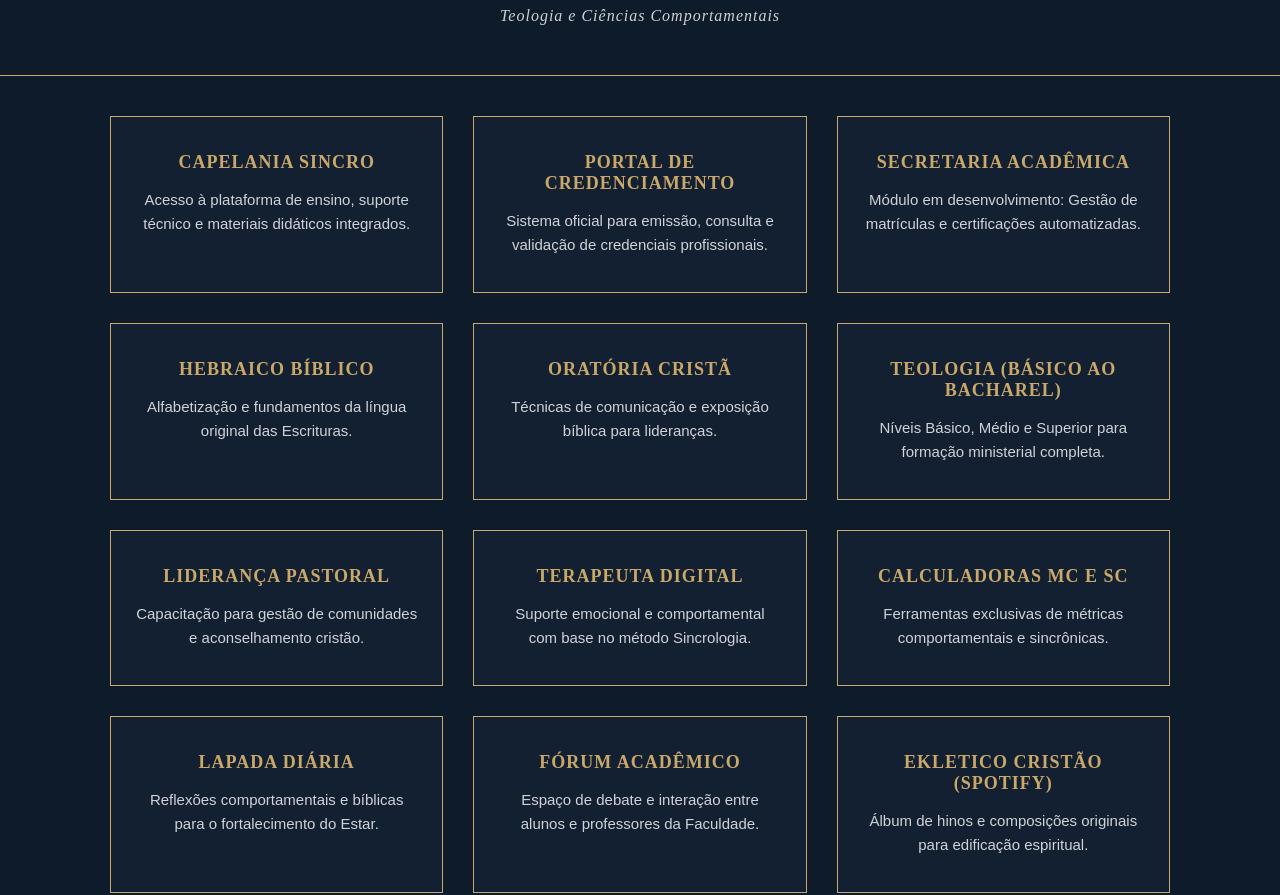
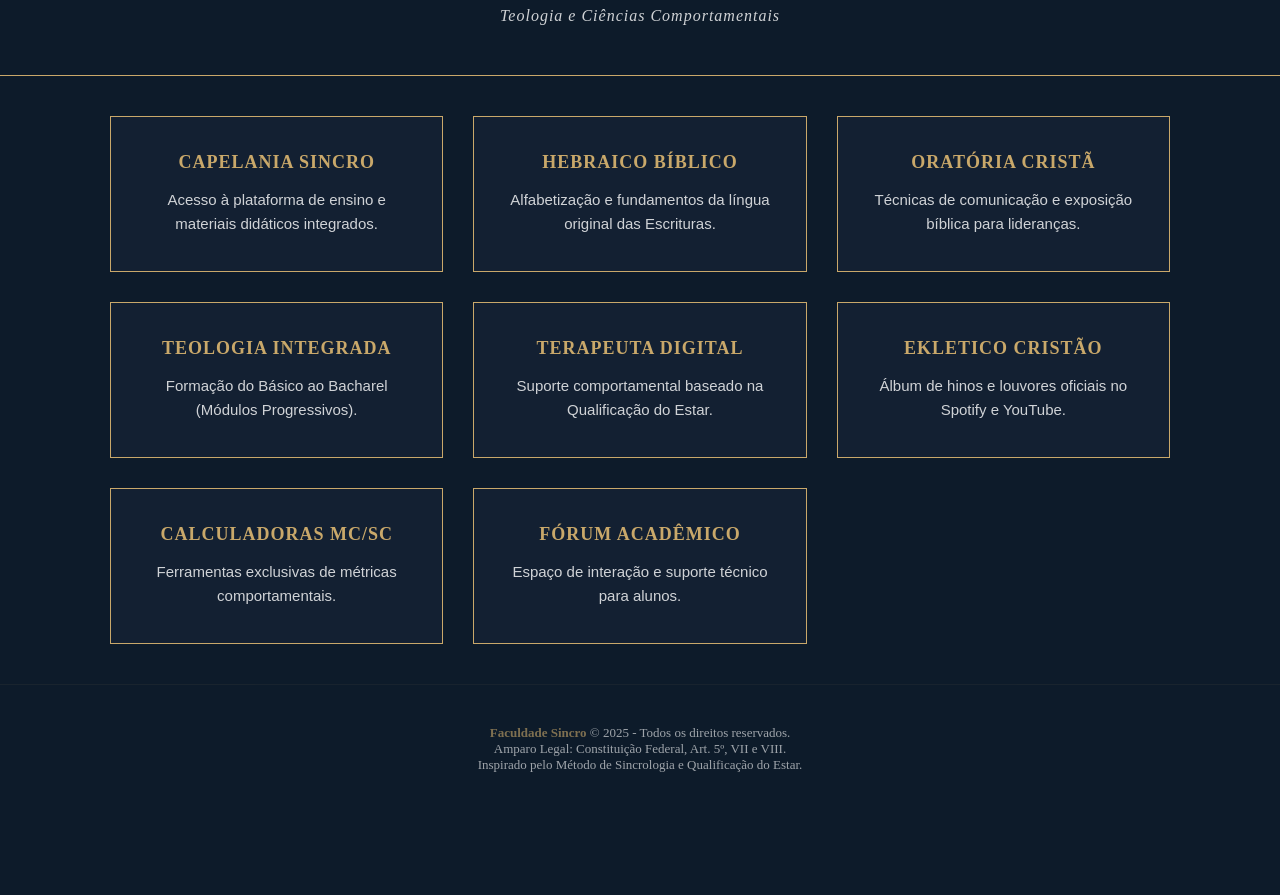
Before and after one commit to escolateologicavance-debug/portal-sincro, a plain HTML site: page index.html in a window 1280 px wide. Shown: the part 95-990 px from the top of the page. After the commit the page ends 908 px from the top, so only its background shows below. Drawn offline with Linux system fonts and the light colour scheme.

Commit message:
Update index.html

```diff
--- a/index.html
+++ b/index.html
@@ -1,116 +1,37 @@
+
  <!DOCTYPE html>
 <html lang="pt-br">
 <head>
     <meta charset="UTF-8">
     <meta name="viewport" content="width=device-width, initial-scale=1.0">
-    <title>Faculdade Sincro</title>
+    <title>Faculdade Sincro | Portal Oficial</title>
+    <link rel="manifest" href="manifest.json">
     <style>
-        body {
-            font-family: 'Times New Roman', serif;
-            background: #0d1b2a;
-            color: #ffffff;
-            margin: 0;
-            display: flex;
-            flex-direction: column;
-            align-items: center;
-            min-height: 100vh;
-        }
-        header {
-            text-align: center;
-            padding: 50px 20px;
-            width: 100%;
-            border-bottom: 1px solid #c9a86a;
-        }
-        h1 {
-            margin: 10px 0;
-            font-size: 28px;
-            text-transform: uppercase;
-            letter-spacing: 2px;
-            font-weight: normal;
-            color: #c9a86a;
-        }
-        .slogan {
-            opacity: 0.8;
-            font-size: 16px;
-            font-style: italic;
-            letter-spacing: 1px;
-            margin-top: 10px;
-        }
-        main.container {
-            display: grid;
-            grid-template-columns: repeat(auto-fit, minmax(320px, 1fr));
-            gap: 30px;
-            padding: 40px 20px;
-            max-width: 1100px;
-            width: 100%;
-            box-sizing: border-box;
-        }
-        .card {
-            background: rgba(27, 38, 59, 0.5);
-            border: 1px solid #c9a86a;
-            padding: 35px 25px;
-            text-align: center;
-            transition: 0.4s;
-            text-decoration: none;
-            color: #ffffff;
-        }
-        .card:hover {
-            background: #1b263b;
-            box-shadow: inset 0 0 15px rgba(201, 168, 106, 0.2);
-            border-width: 2px;
-        }
-        .card-title {
-            color: #c9a86a;
-            font-size: 18px;
-            text-transform: uppercase;
-            letter-spacing: 1px;
-            margin-bottom: 15px;
-            display: block;
-            font-weight: bold;
-        }
-        .card p {
-            font-size: 15px;
-            opacity: 0.8;
-            line-height: 1.6;
-            margin: 0;
-            font-family: Arial, sans-serif;
-        }
-        .footer {
-            margin-top: auto;
-            padding: 40px;
-            font-size: 13px;
-            opacity: 0.6;
-            text-align: center;
-            border-top: 1px solid rgba(201, 168, 106, 0.1);
-            width: 100%;
-            box-sizing: border-box;
-        }
+        body { font-family: 'Times New Roman', serif; background: #0d1b2a; color: #ffffff; margin: 0; display: flex; flex-direction: column; align-items: center; min-height: 100vh; }
+        header { text-align: center; padding: 50px 20px; width: 100%; border-bottom: 1px solid #c9a86a; box-sizing: border-box; }
+        h1 { margin: 10px 0; font-size: 28px; text-transform: uppercase; letter-spacing: 2px; color: #c9a86a; font-weight: normal; }
+        .slogan { opacity: 0.8; font-size: 16px; font-style: italic; letter-spacing: 1px; margin-top: 10px; }
+        .container { display: grid; grid-template-columns: repeat(auto-fit, minmax(320px, 1fr)); gap: 30px; padding: 40px 20px; max-width: 1100px; width: 100%; box-sizing: border-box; }
+        .card { background: rgba(27, 38, 59, 0.5); border: 1px solid #c9a86a; padding: 35px 25px; border-radius: 0; text-align: center; transition: 0.4s; text-decoration: none; color: #ffffff; }
+        .card:hover { background: #1b263b; box-shadow: inset 0 0 15px rgba(201, 168, 106, 0.2); border-width: 2px; }
+        .card-title { color: #c9a86a; font-size: 18px; text-transform: uppercase; letter-spacing: 1px; margin-bottom: 15px; display: block; font-weight: bold; }
+        .card p { font-size: 15px; opacity: 0.8; line-height: 1.6; margin: 0; font-family: Arial, sans-serif; }
+        .footer { margin-top: auto; padding: 40px; font-size: 13px; opacity: 0.6; text-align: center; border-top: 1px solid rgba(201, 168, 106, 0.1); width: 100%; box-sizing: border-box; }
         .footer b { color: #c9a86a; }
-        @media (max-width: 600px) {
-            h1 { font-size: 24px; }
-            .container { padding: 20px; }
-        }
+        @media (max-width: 600px) { h1 { font-size: 24px; } .container { padding: 20px; } }
     </style>
 </head>
 <body>
+
 <header>
     <h1>Faculdade Sincro</h1>
     <div class="slogan">Teologia e Ciências Comportamentais</div>
 </header>
 
-    <main class="container">
-        <!-- Cursos -->
+<div class="container">
     <a href="#" class="card">
         <span class="card-title">Capelania Sincro</span>
-            <p>Acesso à plataforma de ensino, suporte técnico e materiais didáticos integrados.</p>
-        </a>
-        <a href="#" class="card">
-            <span class="card-title">Portal de Credenciamento</span>
-            <p>Sistema oficial para emissão, consulta e validação de credenciais profissionais.</p>
-        </a>
-        <a href="#" class="card">
-            <span class="card-title">Secretaria Acadêmica</span>
-            <p>Módulo em desenvolvimento: Gestão de matrículas e certificações automatizadas.</p>
+        <p>Acesso à plataforma de ensino e materiais didáticos integrados.</p>
     </a>
     <a href="#" class="card">
         <span class="card-title">Hebraico Bíblico</span>
@@ -121,39 +42,38 @@
         <p>Técnicas de comunicação e exposição bíblica para lideranças.</p>
     </a>
     <a href="#" class="card">
-            <span class="card-title">Teologia (Básico ao Bacharel)</span>
-            <p>Níveis Básico, Médio e Superior para formação ministerial completa.</p>
-        </a>
-        <a href="#" class="card">
-            <span class="card-title">Liderança Pastoral</span>
-            <p>Capacitação para gestão de comunidades e aconselhamento cristão.</p>
+        <span class="card-title">Teologia Integrada</span>
+        <p>Formação do Básico ao Bacharel (Módulos Progressivos).</p>
     </a>
     <a href="#" class="card">
         <span class="card-title">Terapeuta Digital</span>
-            <p>Suporte emocional e comportamental com base no método Sincrologia.</p>
+        <p>Suporte comportamental baseado na Qualificação do Estar.</p>
     </a>
     <a href="#" class="card">
-            <span class="card-title">Calculadoras MC e SC</span>
-            <p>Ferramentas exclusivas de métricas comportamentais e sincrônicas.</p>
+        <span class="card-title">Ekletico Cristão</span>
+        <p>Álbum de hinos e louvores oficiais no Spotify e YouTube.</p>
     </a>
     <a href="#" class="card">
-            <span class="card-title">Lapada Diária</span>
-            <p>Reflexões comportamentais e bíblicas para o fortalecimento do Estar.</p>
+        <span class="card-title">Calculadoras MC/SC</span>
+        <p>Ferramentas exclusivas de métricas comportamentais.</p>
     </a>
     <a href="#" class="card">
         <span class="card-title">Fórum Acadêmico</span>
-            <p>Espaço de debate e interação entre alunos e professores da Faculdade.</p>
+        <p>Espaço de interação e suporte técnico para alunos.</p>
     </a>
-        <a href="#" class="card">
-            <span class="card-title">Ekletico Cristão (Spotify)</span>
-            <p>Álbum de hinos e composições originais para edificação espiritual.</p>
-        </a>
-    </main>
+</div>
 
-    <div class="footer">
+<footer class="footer">
     <b>Faculdade Sincro</b> © 2025 - Todos os direitos reservados.<br>
-        Fundamentação Legal: Constituição Federal, Art. 5º, VII e VIII.<br>
+    Amparo Legal: Constituição Federal, Art. 5º, VII e VIII.<br>
     Inspirado pelo Método de Sincrologia e Qualificação do Estar.
-    </div>
+</footer>
+
+<script>
+    if ('serviceWorker' in navigator) {
+        navigator.serviceWorker.register('sw.js');
+    }
+</script>
+
 </body>
 </html>
```
Lines whose indentation alone changed are shown as unchanged.
